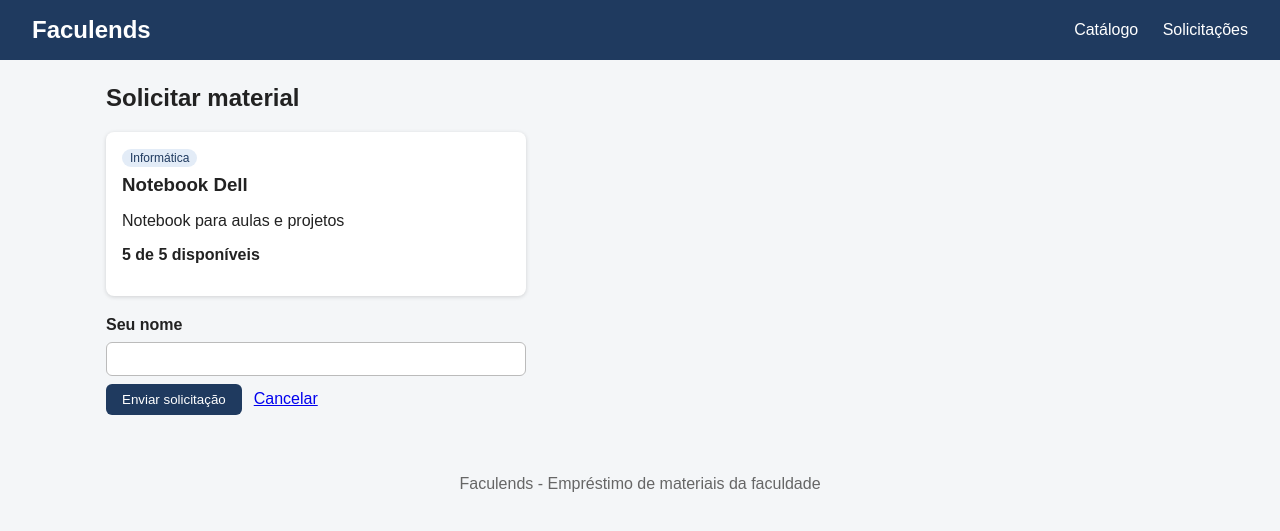
After one commit to TRexExtreme/Faculends, a Flask app: page /solicitar/1 in a window 1280 px wide. The commit adds this page. Shown: the top 531 px of the page. Run offline with Flask 3, Linux system fonts and the light colour scheme; data comes from the database, SQL or seed files in the repository.

Commit message:
feat: formulario de solicitacao com validacao

```diff
--- a/app.py
+++ b/app.py
@@ -1,7 +1,12 @@
-from flask import Flask, render_template, request
+from datetime import datetime
+
+from flask import (
+    Flask, abort, flash, redirect, render_template, request, url_for
+)
 from database import init_db, get_db
 
 app = Flask(__name__)
+app.secret_key = "faculends-chave-de-desenvolvimento"
 init_db()
 
 
@@ -52,5 +57,49 @@ def solicitacoes():
     return render_template("solicitacoes.html", solicitacoes=lista)
 
 
+@app.route("/solicitar/<int:material_id>", methods=["GET", "POST"])
+def solicitar(material_id):
+    conn = get_db()
+    material = conn.execute(
+        "SELECT * FROM materiais WHERE id = ?", (material_id,)
+    ).fetchone()
+
+    if material is None:
+        conn.close()
+        abort(404)
+
+    erro = None
+    solicitante = ""
+
+    if request.method == "POST":
+        solicitante = request.form.get("solicitante", "").strip()
+
+        if len(solicitante) < 3:
+            erro = "Informe seu nome (mínimo de 3 caracteres)."
+        elif len(solicitante) > 80:
+            erro = "O nome pode ter no máximo 80 caracteres."
+        elif material["quantidade_disponivel"] <= 0:
+            erro = "Este material não está disponível no momento."
+        else:
+            data = datetime.now().strftime("%Y-%m-%d %H:%M")
+            conn.execute(
+                """
+                INSERT INTO solicitacoes
+                (material_id, solicitante, data_solicitacao, status)
+                VALUES (?, ?, ?, 'pendente')
+                """,
+                (material_id, solicitante, data),
+            )
+            conn.commit()
+            conn.close()
+            flash(f"Solicitação de {material['nome']} enviada com sucesso!")
+            return redirect(url_for("solicitacoes"))
+
+    conn.close()
+    return render_template(
+        "solicitar.html", material=material, erro=erro, solicitante=solicitante
+    )
+
+
 if __name__ == "__main__":
     app.run(debug=True)
--- a/static/css/style.css
+++ b/static/css/style.css
@@ -149,3 +149,78 @@ body {
     background: #1f3a5f;
     color: white;
 }
+
+.botao {
+    display: inline-block;
+    margin-left: 6px;
+    padding: 4px 12px;
+    background: #1f3a5f;
+    color: white;
+    text-decoration: none;
+    border-radius: 12px;
+    font-size: 13px;
+}
+
+.botao:hover {
+    background: #2a4d7d;
+}
+
+.alerta {
+    padding: 12px 16px;
+    border-radius: 6px;
+    margin-bottom: 16px;
+}
+
+.alerta.sucesso {
+    background: #e3f4ea;
+    color: #1e6b41;
+    border: 1px solid #2e8b57;
+}
+
+.alerta.erro {
+    background: #fbe9e7;
+    color: #a12a1e;
+    border: 1px solid #c0392b;
+}
+
+.resumo {
+    max-width: 420px;
+    margin-bottom: 20px;
+}
+
+.formulario {
+    display: flex;
+    flex-direction: column;
+    gap: 8px;
+    max-width: 420px;
+}
+
+.formulario label {
+    font-weight: bold;
+}
+
+.formulario input {
+    padding: 8px 10px;
+    border: 1px solid #bbb;
+    border-radius: 6px;
+    font-size: 14px;
+}
+
+.formulario button {
+    padding: 8px 16px;
+    background: #1f3a5f;
+    color: white;
+    border: none;
+    border-radius: 6px;
+    cursor: pointer;
+}
+
+.formulario button:hover {
+    background: #2a4d7d;
+}
+
+.formulario .acoes {
+    display: flex;
+    align-items: center;
+    gap: 12px;
+}
--- a/templates/base.html
+++ b/templates/base.html
@@ -17,6 +17,12 @@
     </header>
 
     <main class="conteudo">
+        {% with mensagens = get_flashed_messages() %}
+            {% for msg in mensagens %}
+            <div class="alerta sucesso">{{ msg }}</div>
+            {% endfor %}
+        {% endwith %}
+
         {% block conteudo %}{% endblock %}
     </main>
 
--- a/templates/catalogo.html
+++ b/templates/catalogo.html
@@ -33,6 +33,7 @@
         </p>
         {% if m["quantidade_disponivel"] > 0 %}
             <span class="selo disponivel">Disponível</span>
+            <a class="botao" href="{{ url_for('solicitar', material_id=m['id']) }}">Solicitar</a>
         {% else %}
             <span class="selo emprestado">Emprestado</span>
         {% endif %}
--- /dev/null
+++ b/templates/solicitar.html
@@ -0,0 +1,36 @@
+{% extends "base.html" %}
+
+{% block titulo %}Solicitar material - Faculends{% endblock %}
+
+{% block conteudo %}
+<h2>Solicitar material</h2>
+
+<article class="cartao resumo">
+    <span class="categoria">{{ material["categoria"] }}</span>
+    <h3>{{ material["nome"] }}</h3>
+    <p>{{ material["descricao"] }}</p>
+    <p class="quantidade">
+        {{ material["quantidade_disponivel"] }} de {{ material["quantidade_total"] }} disponíveis
+    </p>
+</article>
+
+{% if erro %}
+<div class="alerta erro">{{ erro }}</div>
+{% endif %}
+
+{% if material["quantidade_disponivel"] > 0 %}
+<form class="formulario" method="post">
+    <label for="solicitante">Seu nome</label>
+    <input type="text" id="solicitante" name="solicitante"
+           value="{{ solicitante }}" maxlength="80" required>
+
+    <div class="acoes">
+        <button type="submit">Enviar solicitação</button>
+        <a class="limpar" href="{{ url_for('catalogo') }}">Cancelar</a>
+    </div>
+</form>
+{% else %}
+<p>Este material não está disponível no momento.</p>
+<a class="limpar" href="{{ url_for('catalogo') }}">Voltar ao catálogo</a>
+{% endif %}
+{% endblock %}
```
